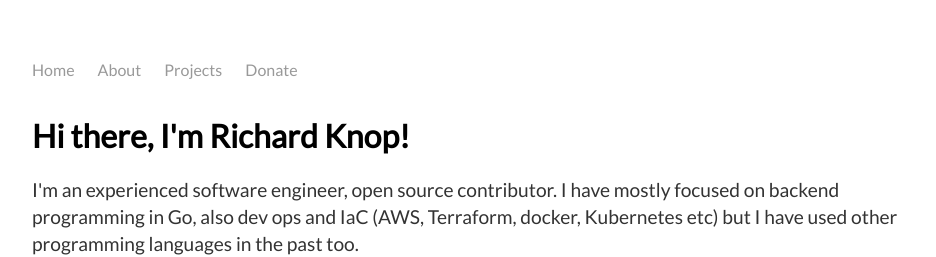
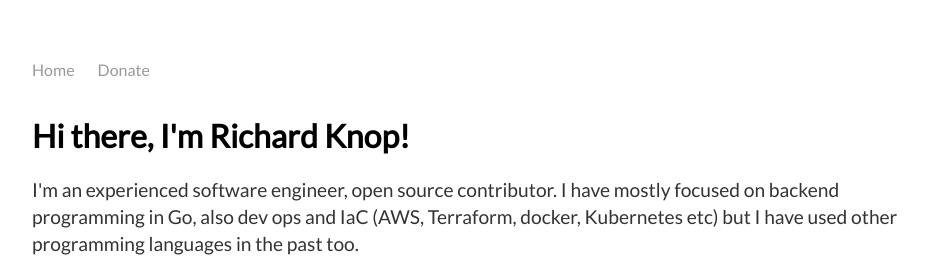
Before and after one commit to RichardKnop/richardknop.github.io, a Jekyll site: the page built from index.html, in a window 1280 px wide. Shown: the top 257 px of the page, without its empty margins (160-1096 px from the left). Built offline with Jekyll 4.4.1, drawn with Linux system fonts in a browser that asks for light colours.

Commit message:
Update default.html

```diff
--- a/_layouts/default.html
+++ b/_layouts/default.html
@@ -10,8 +10,6 @@
     <nav>
       <ul>
         <li><a href="/">Home</a></li>
-        <li><a href="/about">About</a></li>
-        <li><a href="/projects">Projects</a></li>
         <li><a href="/donate">Donate</a></li>
       </ul>
     </nav>
```
